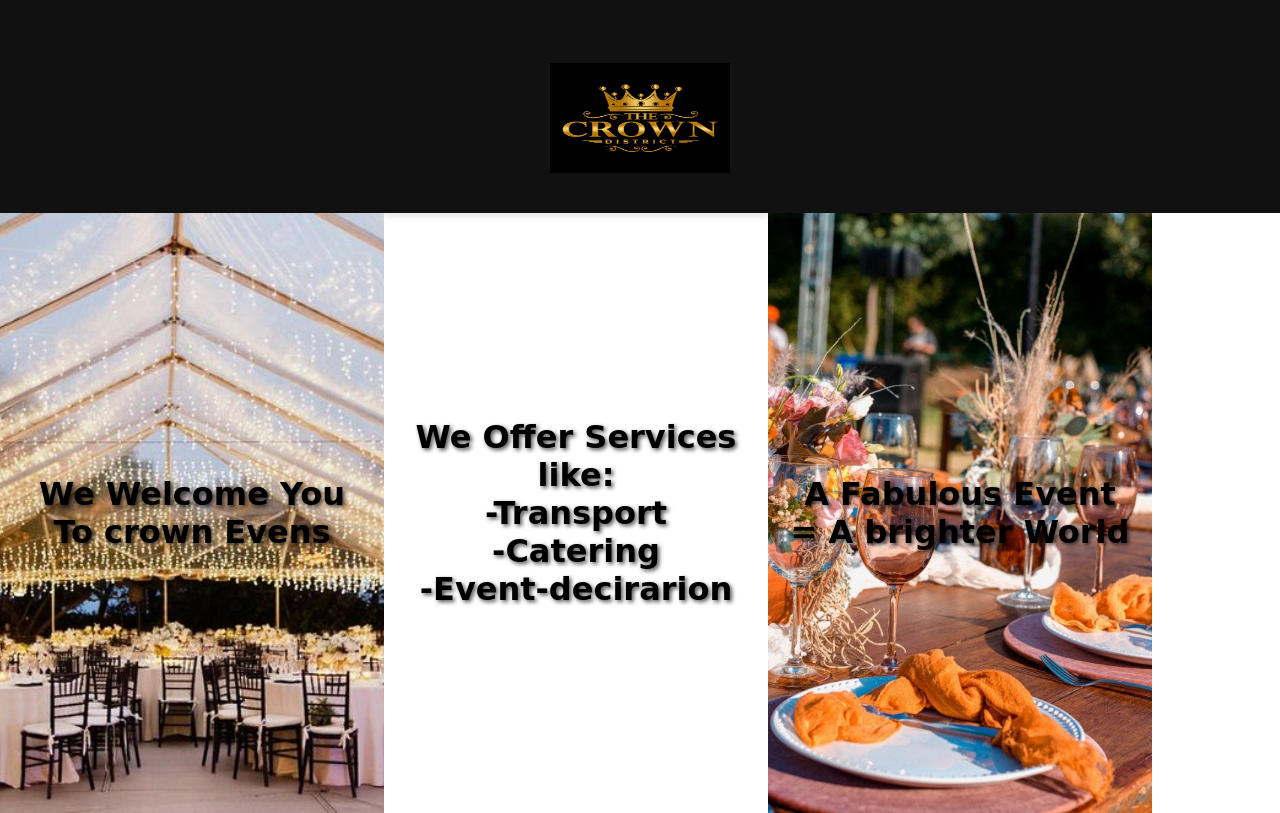
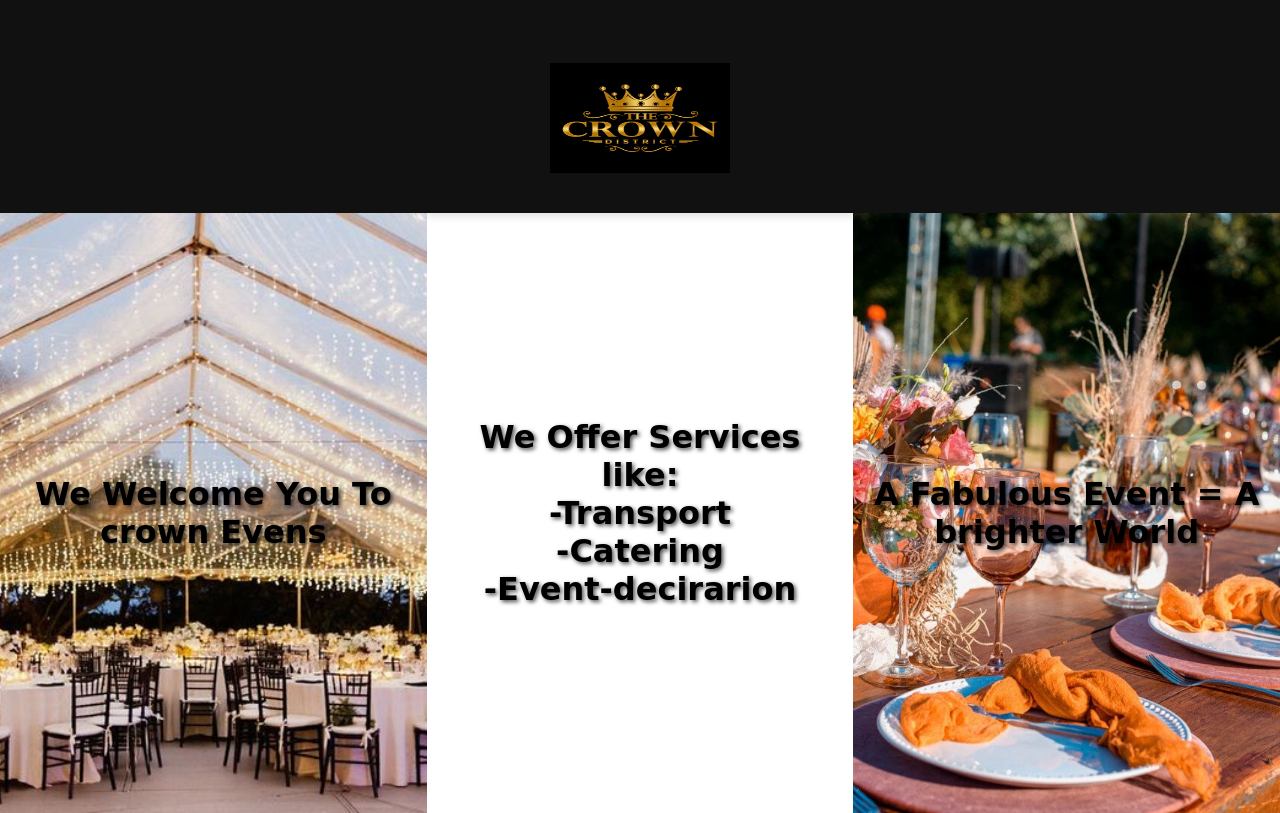
Before and after one commit to tina-pixel/The-Velvet-Affair-Events., a plain HTML site: page index.html in a window 1280 px wide. Shown: the part 67-880 px from the top of the page. Drawn offline with Linux system fonts and the light colour scheme; files whose address does not match are found by name.

Commit message:
Update homepage

```diff
--- a/styles.css
+++ b/styles.css
@@ -85,7 +85,7 @@ align-items: flex-start;
 .split-screen {
   display: flex;
   height: 75vh;
-  width: 90vw;
+  width: 100vw;
 
 }
 
```
